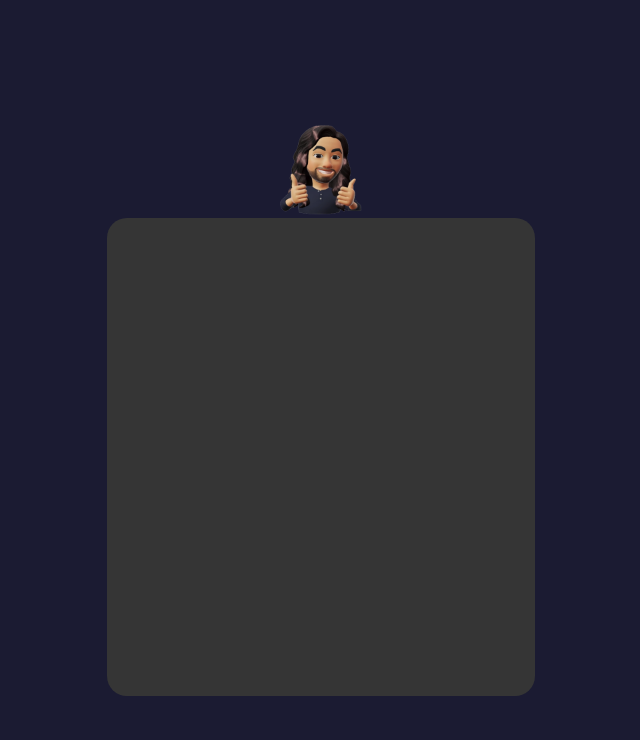
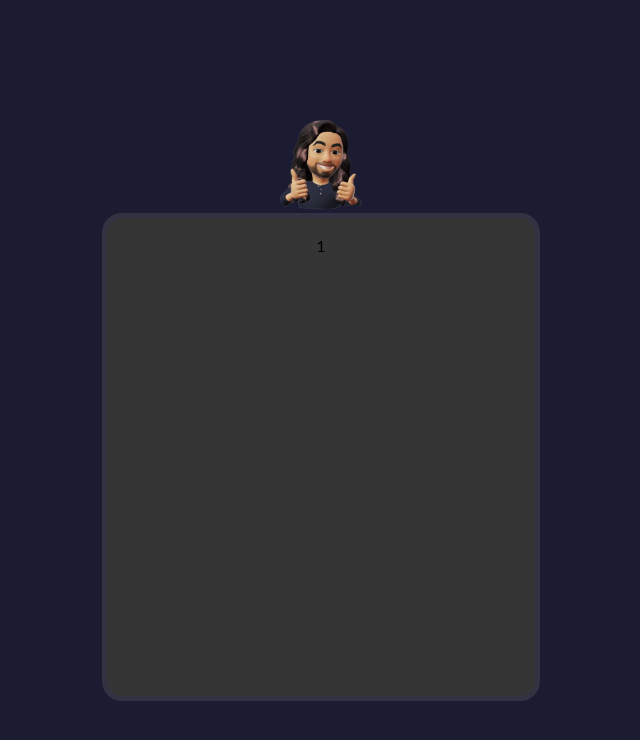
Before and after one commit to NicolasLLans/CalculadoraEnReact, a React (Create React App) app: page / in a window 1280 px wide. Shown: the top 740 px of the page, without its empty margins (319-959 px from the left). Built offline with nearby package versions, Linux system fonts and the light colour scheme.

Commit message:
cree el componente botón, y le asigne un valor, con props.children

```diff
--- a/src/App.css
+++ b/src/App.css
@@ -1,5 +1,4 @@
 .App {
-  width: 100%;
   height: 100vh;
   padding-top: 10px;
   background-color: #1b1b32;
@@ -30,4 +29,12 @@
   padding: 14px;
   background-color: rgb(53, 53, 53);
   border-radius: 20px;
+  border: 5px solid rgb(50, 50, 66);
 }
+
+.fila{
+  margin: 4px;
+  display: flex;
+  align-items: center;
+  justify-content: center;
+}
--- a/src/App.js
+++ b/src/App.js
@@ -1,4 +1,5 @@
 import './App.css';
+import Boton from './componentes/boton';
 import lombarditoLogo from './imagenes/lombardito.png'
 
 function App() {
@@ -11,7 +12,18 @@ function App() {
         alt='logo lombardito' />
       </div>
       <div className='contenedor-calculadora'>
+        <div className='fila'>
+          <Boton>1</Boton>
+        </div>
+        <div className='fila'>
 
+        </div>
+        <div className='fila'>
+
+        </div>
+        <div className='fila'>
+
+        </div>
       </div>
     </div>
   );
--- /dev/null
+++ b/src/componentes/boton.js
@@ -0,0 +1,11 @@
+import React from "react";
+
+function Boton(props){
+  return (
+    <div>
+      {props.children}
+    </div>
+  )
+}
+
+export default Boton;
```
